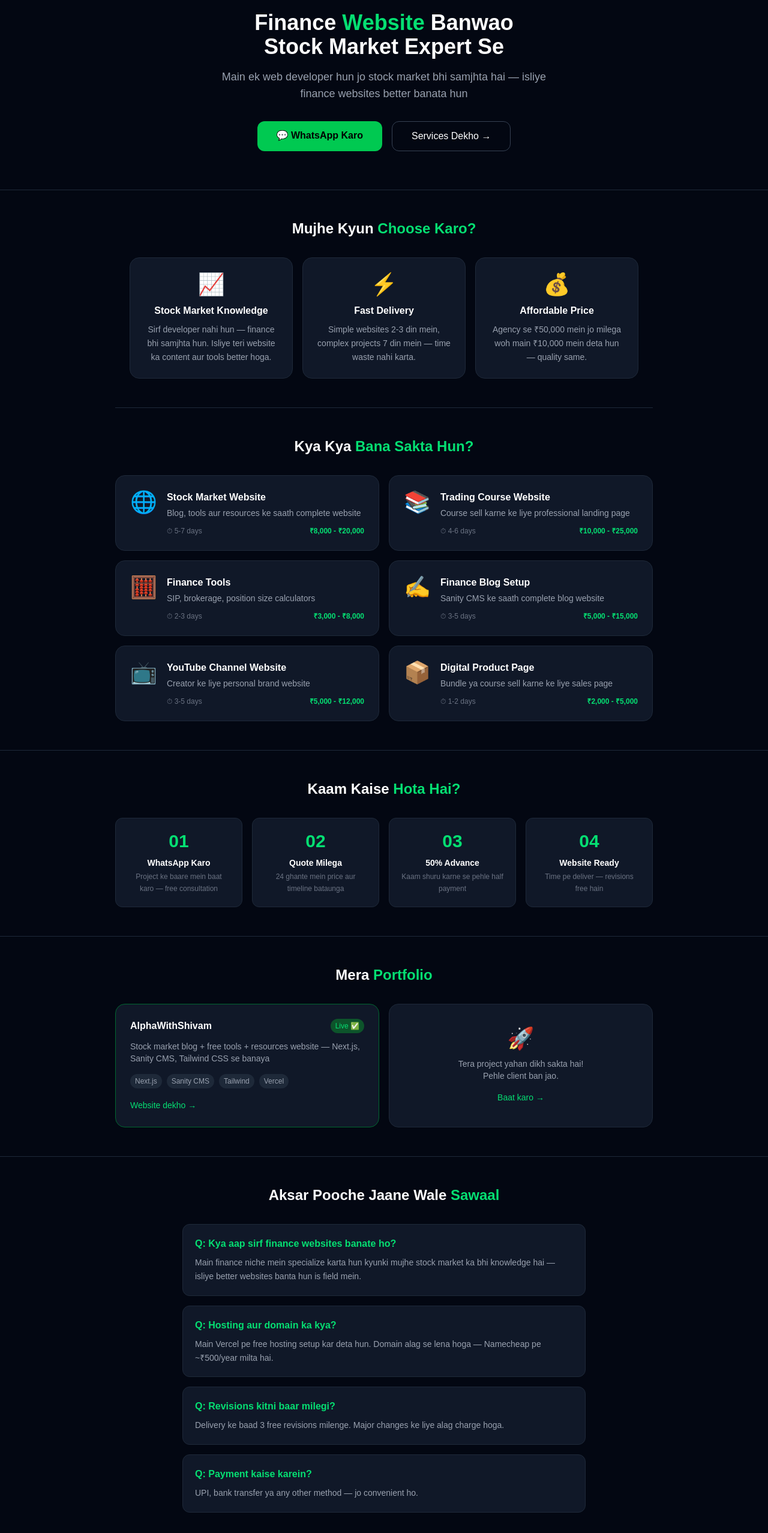
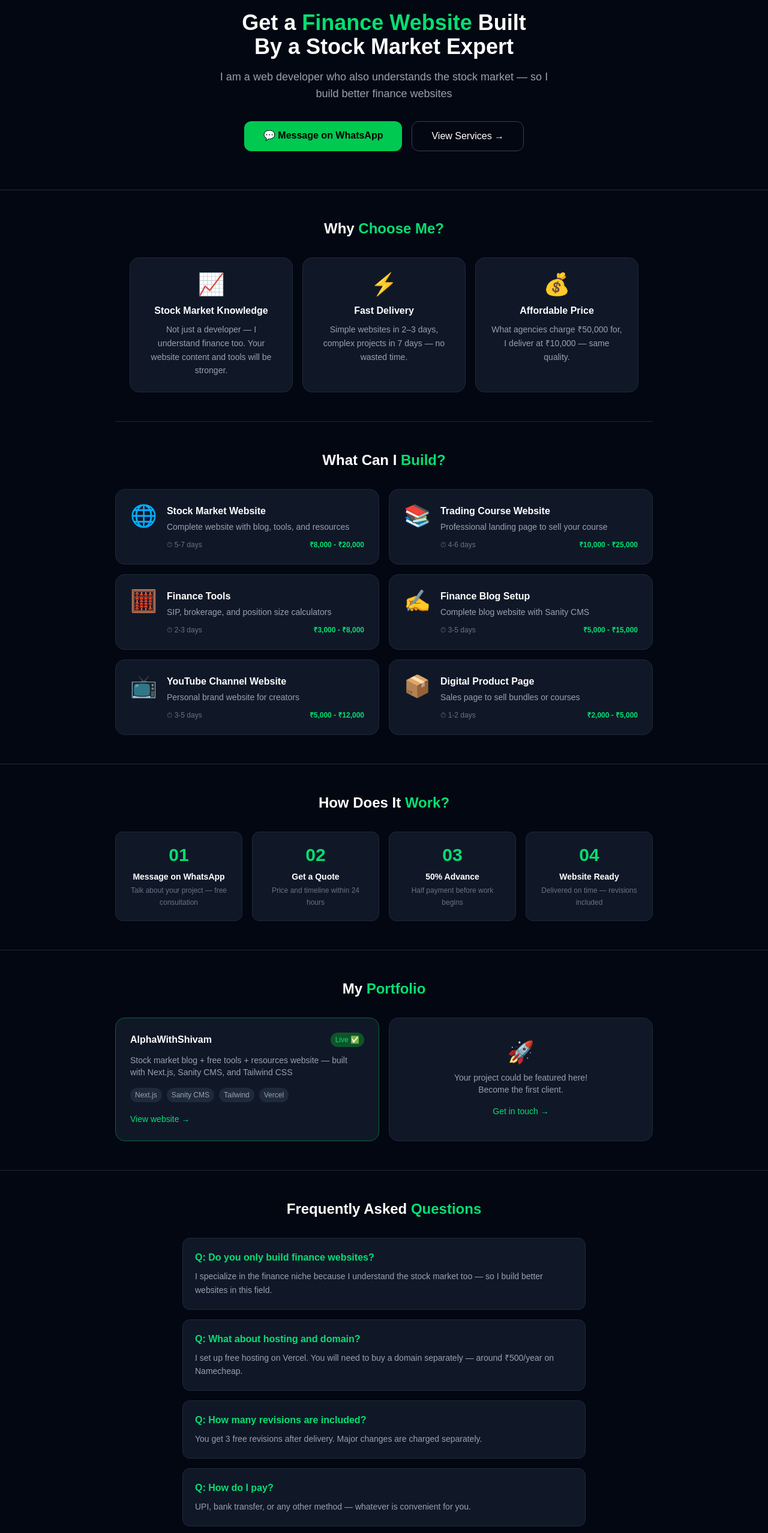
Before and after one commit to Shivam-k-y/stock-blog-website, a Next.js app: page /hire-me in a window 1280 px wide. Shown: the part 151-2706 px from the top of the page at 60% size. Built offline with nearby package versions, Linux system fonts and the light colour scheme.

Commit message:
Update layout and content across multiple pages for improved clarity and branding; enhance descriptions and calls to action for services, tools, and calculators.

```diff
--- a/src/app/bundles/page.js
+++ b/src/app/bundles/page.js
@@ -1,4 +1,3 @@
-import Link from "next/link"
 import Navbar from "@/components/Navbar"
 
 const bundles = [
@@ -8,7 +7,7 @@ const bundles = [
     emoji: "🎬",
     price: 99,
     original: 4999,
-    description: "Video editors ke liye ultimate bundle — templates, LUTs, transitions, sound effects aur bahut kuch!",
+    description: "The ultimate bundle for video editors — templates, LUTs, transitions, sound effects, and much more!",
     features: [
       "500GB+ Premium Content",
       "Video Templates",
@@ -41,10 +40,10 @@ const bundles = [
 ]
 
 const steps = [
-  { step: "01", title: "WhatsApp karo", desc: "6202823588 pe message bhejo" },
-  { step: "02", title: "Payment karo", desc: "₹99 UPI/bank transfer karo" },
-  { step: "03", title: "Screenshot bhejo", desc: "Payment proof WhatsApp pe bhejo" },
-  { step: "04", title: "Access pao", desc: "Turant bundle link mil jaayega" },
+  { step: "01", title: "Message on WhatsApp", desc: "Send a message to 6202823588" },
+  { step: "02", title: "Make payment", desc: "Pay ₹99 via UPI or bank transfer" },
+  { step: "03", title: "Send screenshot", desc: "Send payment proof on WhatsApp" },
+  { step: "04", title: "Get access", desc: "Receive your bundle link instantly" },
 ]
 
 export default function BundlesPage() {
@@ -55,7 +54,6 @@ export default function BundlesPage() {
       <Navbar />
 
       {/* Hero */}
-      {/* Hero */}
       <section className="text-center py-14 px-4 border-b border-gray-800">
         <span className="bg-green-900 text-green-400 text-xs px-3 py-1 rounded-full font-semibold">
           LIMITED TIME OFFER
@@ -64,7 +62,7 @@ export default function BundlesPage() {
           Creator <span className="text-green-400">Bundles</span>
         </h1>
         <p className="text-gray-400 text-lg max-w-lg mx-auto">
-          Video creators ke liye premium bundles — sirf ₹99 mein lifetime access
+          Premium bundles for video creators — lifetime access for just ₹99
         </p>
       </section>
 
@@ -119,7 +117,7 @@ export default function BundlesPage() {
       {/* How to Get */}
       <section className="px-6 py-12 border-t border-gray-800 max-w-4xl mx-auto">
         <h2 className="text-2xl font-bold text-center mb-10">
-          Kaise <span className="text-green-400">Milega?</span>
+          How to <span className="text-green-400">Get It</span>
         </h2>
         <div className="grid grid-cols-2 md:grid-cols-4 gap-4">
           {steps.map((s) => (
@@ -136,9 +134,9 @@ export default function BundlesPage() {
       <section className="px-6 py-12 border-t border-gray-800">
         <div className="max-w-lg mx-auto bg-gray-900 border border-green-800 rounded-2xl p-8 text-center">
           <div className="text-5xl mb-4">💬</div>
-          <h2 className="text-2xl font-bold mb-2">Abhi Order Karo</h2>
+          <h2 className="text-2xl font-bold mb-2">Order Now</h2>
           <p className="text-gray-400 mb-6">
-            WhatsApp pe message karo — turant reply milega
+            Message on WhatsApp — you will get a quick reply
           </p>
 
             <a
@@ -147,10 +145,10 @@ export default function BundlesPage() {
               rel="noreferrer"
               className="inline-block bg-green-500 hover:bg-green-400 text-black font-bold px-8 py-4 rounded-xl text-lg transition"
             >
-              WhatsApp Karo → 6202823588
+              WhatsApp → 6202823588
             </a>
           <p className="text-gray-600 text-xs mt-4">
-            Payment ke baad screenshot bhejo — turant access milega
+            Send a screenshot after payment — access is granted instantly
           </p>
         </div>
       </section>
--- a/src/app/hire-me/page.js
+++ b/src/app/hire-me/page.js
@@ -5,72 +5,75 @@ const services = [
   {
     emoji: "🌐",
     name: "Stock Market Website",
-    desc: "Blog, tools aur resources ke saath complete website",
+    desc: "Complete website with blog, tools, and resources",
     time: "5-7 days",
     price: "₹8,000 - ₹20,000",
   },
   {
     emoji: "📚",
     name: "Trading Course Website",
-    desc: "Course sell karne ke liye professional landing page",
+    desc: "Professional landing page to sell your course",
     time: "4-6 days",
     price: "₹10,000 - ₹25,000",
   },
   {
     emoji: "🧮",
     name: "Finance Tools",
-    desc: "SIP, brokerage, position size calculators",
+    desc: "SIP, brokerage, and position size calculators",
     time: "2-3 days",
     price: "₹3,000 - ₹8,000",
   },
   {
     emoji: "✍️",
     name: "Finance Blog Setup",
-    desc: "Sanity CMS ke saath complete blog website",
+    desc: "Complete blog website with Sanity CMS",
     time: "3-5 days",
     price: "₹5,000 - ₹15,000",
   },
   {
     emoji: "📺",
     name: "YouTube Channel Website",
-    desc: "Creator ke liye personal brand website",
+    desc: "Personal brand website for creators",
     time: "3-5 days",
     price: "₹5,000 - ₹12,000",
   },
   {
     emoji: "📦",
     name: "Digital Product Page",
-    desc: "Bundle ya course sell karne ke liye sales page",
+    desc: "Sales page to sell bundles or courses",
     time: "1-2 days",
     price: "₹2,000 - ₹5,000",
   },
 ]
 
 const process = [
-  { step: "01", title: "WhatsApp Karo", desc: "Project ke baare mein baat karo — free consultation" },
-  { step: "02", title: "Quote Milega", desc: "24 ghante mein price aur timeline bataunga" },
-  { step: "03", title: "50% Advance", desc: "Kaam shuru karne se pehle half payment" },
-  { step: "04", title: "Website Ready", desc: "Time pe deliver — revisions free hain" },
+  { step: "01", title: "Message on WhatsApp", desc: "Talk about your project — free consultation" },
+  { step: "02", title: "Get a Quote", desc: "Price and timeline within 24 hours" },
+  { step: "03", title: "50% Advance", desc: "Half payment before work begins" },
+  { step: "04", title: "Website Ready", desc: "Delivered on time — revisions included" },
 ]
 
 const faqs = [
   {
-    q: "Kya aap sirf finance websites banate ho?",
-    a: "Main finance niche mein specialize karta hun kyunki mujhe stock market ka bhi knowledge hai — isliye better websites banta hun is field mein.",
+    q: "Do you only build finance websites?",
+    a: "I specialize in the finance niche because I understand the stock market too — so I build better websites in this field.",
   },
   {
-    q: "Hosting aur domain ka kya?",
-    a: "Main Vercel pe free hosting setup kar deta hun. Domain alag se lena hoga — Namecheap pe ~₹500/year milta hai.",
+    q: "What about hosting and domain?",
+    a: "I set up free hosting on Vercel. You will need to buy a domain separately — around ₹500/year on Namecheap.",
   },
   {
-    q: "Revisions kitni baar milegi?",
-    a: "Delivery ke baad 3 free revisions milenge. Major changes ke liye alag charge hoga.",
+    q: "How many revisions are included?",
+    a: "You get 3 free revisions after delivery. Major changes are charged separately.",
   },
   {
-    q: "Payment kaise karein?",
-    a: "UPI, bank transfer ya any other method — jo convenient ho.",
+    q: "How do I pay?",
+    a: "UPI, bank transfer, or any other method — whatever is convenient for you.",
   },
 ]
+
+const WHATSAPP_URL =
+  "https://wa.me/916202823588?text=Hi%20Shivam%2C%20I%20need%20a%20website%20built"
 
 export default function HireMePage() {
   return (
@@ -85,24 +88,24 @@ export default function HireMePage() {
           AVAILABLE FOR WORK ✅
         </span>
         <h1 className="text-4xl font-bold mt-5 mb-4">
-          Finance <span className="text-green-400">Website</span> Banwao<br />
-          Stock Market Expert Se
+          Get a <span className="text-green-400">Finance Website</span> Built<br />
+          By a Stock Market Expert
         </h1>
         <p className="text-gray-400 text-lg max-w-xl mx-auto mb-8">
-          Main ek web developer hun jo stock market bhi samjhta hai —
-          isliye finance websites better banata hun
+          I am a web developer who also understands the stock market —
+          so I build better finance websites
         </p>
         <div className="flex gap-4 justify-center flex-wrap">
           <a
-            href="https://wa.me/916202823588?text=Hi%20Shivam%2C%20mujhe%20website%20banwani%20hai"
+            href={WHATSAPP_URL}
             target="_blank"
             rel="noreferrer"
             className="bg-green-500 hover:bg-green-400 text-black font-bold px-8 py-3 rounded-xl transition">
-            💬 WhatsApp Karo
+            💬 Message on WhatsApp
           </a>
           <a href="#services"
             className="border border-gray-700 hover:border-green-400 px-8 py-3 rounded-xl transition">
-            Services Dekho →
+            View Services →
           </a>
         </div>
       </section>
@@ -110,13 +113,13 @@ export default function HireMePage() {
       {/* Why Me */}
       <section className="px-6 py-12 border-b border-gray-800 max-w-4xl mx-auto">
         <h2 className="text-2xl font-bold text-center mb-8">
-          Mujhe Kyun <span className="text-green-400">Choose Karo?</span>
+          Why <span className="text-green-400">Choose Me?</span>
         </h2>
         <div className="grid grid-cols-1 md:grid-cols-3 gap-4">
           {[
-            { emoji: "📈", title: "Stock Market Knowledge", desc: "Sirf developer nahi hun — finance bhi samjhta hun. Isliye teri website ka content aur tools better hoga." },
-            { emoji: "⚡", title: "Fast Delivery", desc: "Simple websites 2-3 din mein, complex projects 7 din mein — time waste nahi karta." },
-            { emoji: "💰", title: "Affordable Price", desc: "Agency se ₹50,000 mein jo milega woh main ₹10,000 mein deta hun — quality same." },
+            { emoji: "📈", title: "Stock Market Knowledge", desc: "Not just a developer — I understand finance too. Your website content and tools will be stronger." },
+            { emoji: "⚡", title: "Fast Delivery", desc: "Simple websites in 2–3 days, complex projects in 7 days — no wasted time." },
+            { emoji: "💰", title: "Affordable Price", desc: "What agencies charge ₹50,000 for, I deliver at ₹10,000 — same quality." },
           ].map((item) => (
             <div key={item.title} className="bg-gray-900 border border-gray-800 rounded-2xl p-6 text-center">
               <div className="text-4xl mb-3">{item.emoji}</div>
@@ -131,7 +134,7 @@ export default function HireMePage() {
       <section id="services" className="px-6 py-12 border-b border-gray-800">
         <div className="max-w-4xl mx-auto">
           <h2 className="text-2xl font-bold text-center mb-8">
-            Kya Kya <span className="text-green-400">Bana Sakta Hun?</span>
+            What Can I <span className="text-green-400">Build?</span>
           </h2>
           <div className="grid grid-cols-1 md:grid-cols-2 gap-4">
             {services.map((service) => (
@@ -156,7 +159,7 @@ export default function HireMePage() {
       <section className="px-6 py-12 border-b border-gray-800">
         <div className="max-w-4xl mx-auto">
           <h2 className="text-2xl font-bold text-center mb-8">
-            Kaam Kaise <span className="text-green-400">Hota Hai?</span>
+            How Does It <span className="text-green-400">Work?</span>
           </h2>
           <div className="grid grid-cols-2 md:grid-cols-4 gap-4">
             {process.map((p) => (
@@ -174,7 +177,7 @@ export default function HireMePage() {
       <section className="px-6 py-12 border-b border-gray-800">
         <div className="max-w-4xl mx-auto">
           <h2 className="text-2xl font-bold text-center mb-8">
-            Mera <span className="text-green-400">Portfolio</span>
+            My <span className="text-green-400">Portfolio</span>
           </h2>
           <div className="grid grid-cols-1 md:grid-cols-2 gap-4">
             <div className="bg-gray-900 border border-green-800 rounded-2xl p-6">
@@ -184,7 +187,7 @@ export default function HireMePage() {
               </div>
               <p className="text-gray-400 text-sm mb-4">
                 Stock market blog + free tools + resources website —
-                Next.js, Sanity CMS, Tailwind CSS se banaya
+                built with Next.js, Sanity CMS, and Tailwind CSS
               </p>
               <div className="flex gap-2 flex-wrap mb-4">
                 {["Next.js", "Sanity CMS", "Tailwind", "Vercel"].map((tag) => (
@@ -192,23 +195,23 @@ export default function HireMePage() {
                 ))}
               </div>
               <Link href="/" className="text-green-400 text-sm hover:underline">
-                Website dekho →
+                View website →
               </Link>
             </div>
             <div className="bg-gray-900 border border-gray-800 rounded-2xl p-6 flex items-center justify-center text-center">
               <div>
                 <div className="text-4xl mb-3">🚀</div>
                 <p className="text-gray-400 text-sm">
-                  Tera project yahan dikh sakta hai!<br />
-                  Pehle client ban jao.
+                  Your project could be featured here!<br />
+                  Become the first client.
                 </p>
 
                   <a
-                    href="https://wa.me/916202823588?text=Hi%20Shivam%2C%20mujhe%20website%20banwani%20hai"
+                    href={WHATSAPP_URL}
                     target="_blank"
                     rel="noreferrer"
                     className="inline-block mt-4 text-green-400 text-sm hover:underline">
-                    Baat karo →
+                    Get in touch →
                   </a>
               </div>
             </div>
@@ -220,7 +223,7 @@ export default function HireMePage() {
       <section className="px-6 py-12 border-b border-gray-800">
         <div className="max-w-2xl mx-auto">
           <h2 className="text-2xl font-bold text-center mb-8">
-            Aksar Pooche Jaane Wale <span className="text-green-400">Sawaal</span>
+            Frequently Asked <span className="text-green-400">Questions</span>
           </h2>
           <div className="space-y-4">
             {faqs.map((faq) => (
@@ -238,22 +241,22 @@ export default function HireMePage() {
         <div className="max-w-lg mx-auto text-center">
           <div className="text-5xl mb-4">💬</div>
           <h2 className="text-2xl font-bold mb-3">
-            Baat Karte Hain?
+            Let&apos;s Talk?
           </h2>
           <p className="text-gray-400 mb-6">
-            Free consultation ke liye WhatsApp karo — project discuss karenge,
-            quote dunga, kaam shuru karenge
+            Message on WhatsApp for a free consultation — we will discuss your project,
+            I will send a quote, and we can get started
           </p>
 
           <a
-            href="https://wa.me/916202823588?text=Hi%20Shivam%2C%20mujhe%20website%20banwani%20hai"
+            href={WHATSAPP_URL}
             target="_blank"
             rel="noreferrer"
             className="inline-block bg-green-500 hover:bg-green-400 text-black font-bold px-10 py-4 rounded-xl text-lg transition">
-            WhatsApp Karo → 6202823588
+            WhatsApp → 6202823588
           </a>
           <p className="text-gray-600 text-xs mt-4">
-            Usually 1-2 ghante mein reply karta hun
+            I usually reply within 1–2 hours
           </p>
         </div>
       </section>
--- a/src/app/layout.js
+++ b/src/app/layout.js
@@ -12,8 +12,8 @@ const geistMono = Geist_Mono({
 });
 
 export const metadata = {
-  title: "Create Next App",
-  description: "Generated by create next app",
+  title: "AlphaWithShivam — Stock Market Blog & Tools",
+  description: "Learn the stock market, read expert articles, and use free investing calculators.",
 };
 
 export default function RootLayout({ children }) {
--- a/src/app/page.js
+++ b/src/app/page.js
@@ -28,20 +28,20 @@ export default async function Home() {
       {/* Hero */}
       <section className="text-center py-20 px-4 border-b border-gray-800">
         <h1 className="text-4xl font-bold mb-4 leading-tight">
-          Stock Market <span className="text-green-400">Hindi Mein</span> Samjho<br />
-          Aur Sahi Invest Karo
+          Understand the <span className="text-green-400">Stock Market</span><br />
+          And Invest Wisely
         </h1>
         <p className="text-gray-400 text-lg mb-8 max-w-xl mx-auto">
-          Free tools, expert articles aur resources — beginners se experts tak sab ke liye
+          Free tools, expert articles, and resources — for beginners to experts
         </p>
         <div className="flex gap-4 justify-center flex-wrap">
           <Link href="/blog"
             className="bg-green-500 hover:bg-green-400 text-black font-bold px-6 py-3 rounded-lg transition">
-            Blog Padho →
+            Read the Blog →
           </Link>
           <Link href="/tools"
             className="border border-gray-700 hover:border-green-400 px-6 py-3 rounded-lg transition">
-            Free Tools Try Karo
+            Try Free Tools
           </Link>
         </div>
       </section>
@@ -106,10 +106,10 @@ export default async function Home() {
         </div>
         <div className="grid grid-cols-2 md:grid-cols-4 gap-4">
           {[
-            { name: "SIP Calculator", desc: "Future value nikalo", href: "/tools/sip", ready: true },
-            { name: "Risk/Reward", desc: "Trade ratio calculate karo", href: "/tools/rr", ready: false },
-            { name: "Position Size", desc: "Lot size nikalo", href: "/tools/position", ready: false },
-            { name: "Brokerage Calc", desc: "Charges calculate karo", href: "/tools/brokerage", ready: false },
+            { name: "SIP Calculator", desc: "Calculate future value", href: "/tools/sip", ready: true },
+            { name: "Risk/Reward", desc: "Calculate trade ratio", href: "/tools/rr", ready: false },
+            { name: "Position Size", desc: "Find the right lot size", href: "/tools/position", ready: false },
+            { name: "Brokerage Calc", desc: "Calculate brokerage charges", href: "/tools/brokerage", ready: false },
           ].map((tool) => (
             tool.ready ? (
               <Link href={tool.href} key={tool.name}>
@@ -138,7 +138,7 @@ export default async function Home() {
           </div>
           <div className="grid grid-cols-1 md:grid-cols-3 gap-4">
             {[
-              { name: "Candlestick PDF", type: "Hindi guide", emoji: "📄" },
+              { name: "Candlestick PDF", type: "Beginner guide", emoji: "📄" },
               { name: "Trading Journal", type: "Excel template", emoji: "📊" },
               { name: "Beginner Checklist", type: "Free download", emoji: "✅" },
             ].map((res) => (
@@ -158,15 +158,15 @@ export default async function Home() {
         <div className="bg-gray-900 rounded-2xl p-8 flex gap-6 items-center flex-wrap">
           <span className="text-6xl">📺</span>
           <div>
-            <h2 className="text-2xl font-bold mb-2">YouTube Pe Bhi Milte Hain</h2>
+            <h2 className="text-2xl font-bold mb-2">Find Us on YouTube Too</h2>
             <p className="text-gray-400 mb-4">
-              Stock market, trading strategies aur investing tips — Hindi mein simple videos har hafte
+              Stock market, trading strategies, and investing tips — simple videos every week
             </p>
             <a
               href="https://www.youtube.com/@AlphaWithShivam"
               target="_blank"
               className="bg-red-600 hover:bg-red-500 text-white font-bold px-6 py-3 rounded-lg inline-block transition">
-              ▶ Channel Subscribe Karo
+              ▶ Subscribe to the Channel
             </a>
           </div>
         </div>
--- a/src/app/tools/sip/page.js
+++ b/src/app/tools/sip/page.js
@@ -75,7 +75,7 @@ export default function SIPCalculator() {
       <div className="max-w-4xl mx-auto">
 
         <h1 className="text-3xl font-bold text-green-400 mb-1">SIP Calculator</h1>
-        <p className="text-gray-400 mb-8">Monthly investment ki future value calculate karo</p>
+        <p className="text-gray-400 mb-8">Calculate the future value of your monthly investments</p>
 
         <div className="grid md:grid-cols-2 gap-8">
 
```
Also changed, not shown: src/app/tools/page.js (+6 -6 lines).
